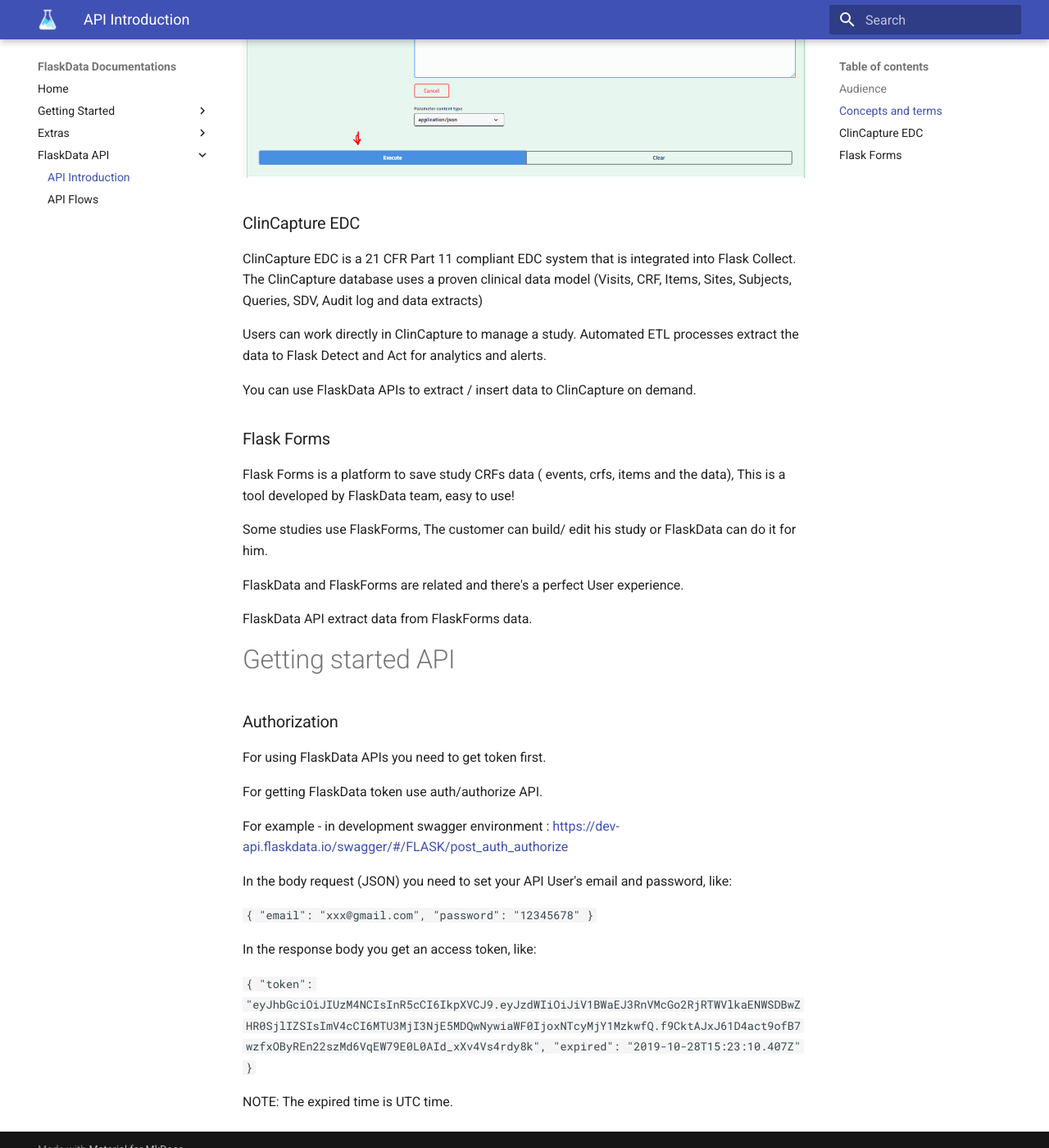
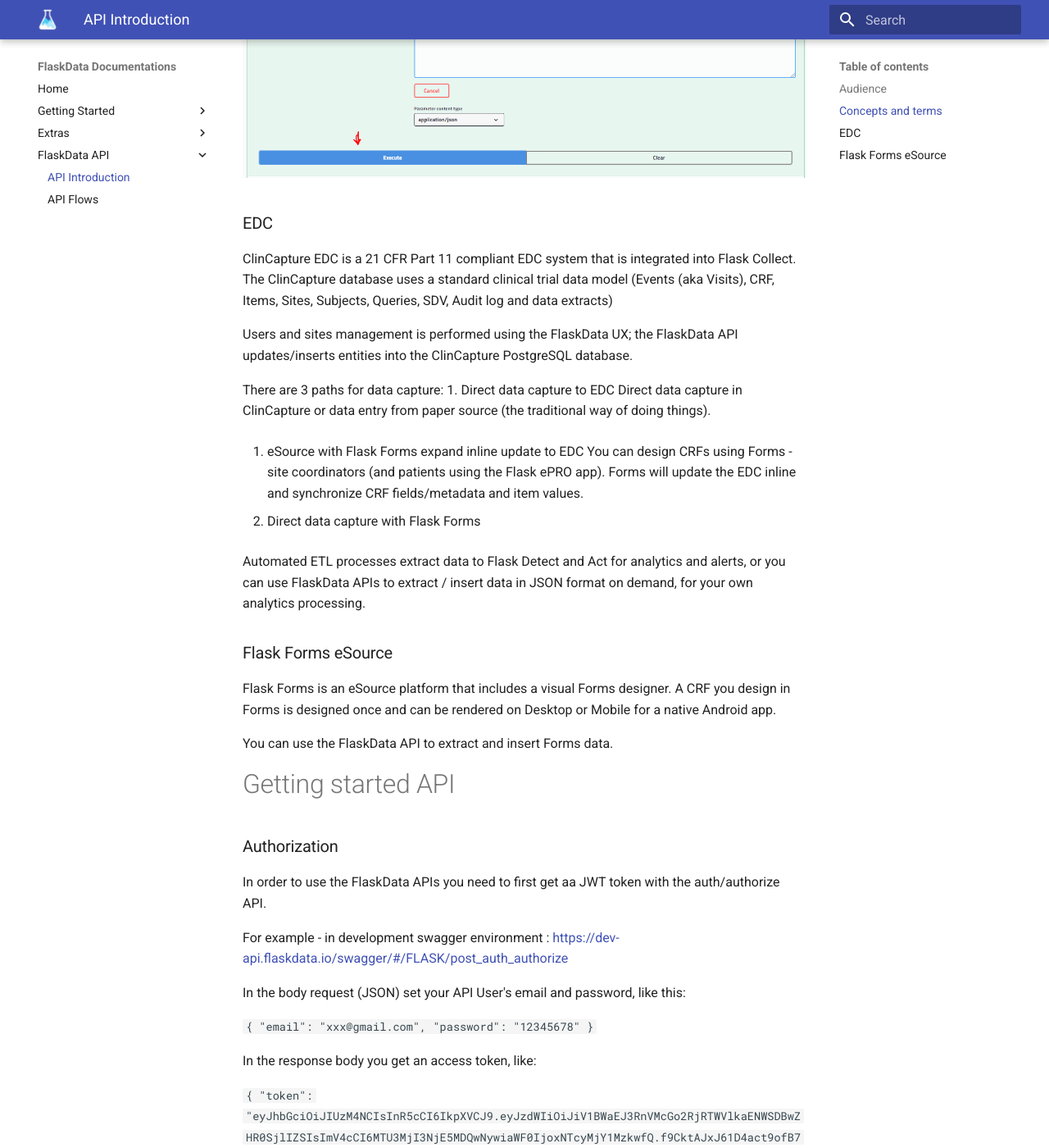
Before and after one commit to onlyjazz/flask-docs, an MkDocs documentation site: the page built from docs/api_introduction.md, in a window 1280 px wide and 1400 px high, scrolled down 1728 px. Shown: the whole window at 82% size. Built offline with MkDocs 1.6.1 and Material for MkDocs 9.7.7, drawn with Linux system fonts in a browser that asks for light colours.

Commit message:
Polished API introduction

````diff
--- a/docs/api_introduction.md
+++ b/docs/api_introduction.md
@@ -29,34 +29,41 @@
 
 ![Screenshot](img/api/execute_api.PNG)
 
-### ClinCapture EDC
+### EDC
 ClinCapture EDC is a 21 CFR Part 11 compliant EDC system that is integrated into Flask Collect.
-The ClinCapture database uses a proven clinical data model (Visits, CRF, Items, Sites, Subjects, Queries, SDV, Audit log and data extracts)
+The ClinCapture database uses a standard clinical trial data model (Events  (aka Visits), CRF, Items, Sites, Subjects, Queries, SDV, Audit log and data extracts)
 
-Users can work directly in ClinCapture to manage a study.   Automated ETL processes
-extract the data to Flask Detect and Act for analytics and alerts.
+Users and sites management is performed using the FlaskData UX; the FlaskData API updates/inserts entities into the
+ClinCapture PostgreSQL database.
 
-You can use FlaskData APIs to extract / insert data to ClinCapture on demand.
+There are 3 paths for data capture:
+1. Direct data capture to EDC
+Direct data capture in ClinCapture or data entry from paper source (the traditional way of doing things).
 
-### Flask Forms
-Flask Forms is a platform to save study CRFs data ( events, crfs, items and the data), This is a tool developed by FlaskData team, easy to use!
+2. eSource with Flask Forms expand inline update to EDC
+You can design CRFs using Forms - site coordinators (and patients using the Flask ePRO app). Forms will update
+the EDC inline and synchronize CRF fields/metadata and item values.
 
-Some studies use FlaskForms, The customer can build/ edit his study or FlaskData can do it for him.
+3. Direct data capture with Flask Forms
 
-FlaskData and FlaskForms are related and there's a perfect User experience.
+Automated ETL processes extract  data to Flask Detect and Act for analytics and
+alerts, or you can use FlaskData APIs to extract / insert data in JSON format on
+demand, for your own analytics processing.
 
-FlaskData API extract data from FlaskForms data.
+### Flask Forms eSource
+Flask Forms is an eSource platform that includes a visual Forms designer.
+A CRF you design in Forms is designed once and can be rendered on Desktop or Mobile for a native Android app.
+
+You can use the FlaskData API to extract and insert Forms data.
 
 # Getting started API
 
 ### Authorization
-For using FlaskData APIs you need to get token first.
-
-For getting FlaskData token use auth/authorize API.
+In order to use the FlaskData APIs you need to first get aa JWT token with the  auth/authorize API.
 
 For example - in development swagger environment : <a href="https://dev-api.flaskdata.io/swagger/#/FLASK/post_auth_authorize">https://dev-api.flaskdata.io/swagger/#/FLASK/post_auth_authorize</a>
 
-In the body request (JSON) you need to set your API User's email and password, like:
+In the body request (JSON)  set your API User's email and password, like this:
 
 ```{
   "email": "xxx@gmail.com",
````
